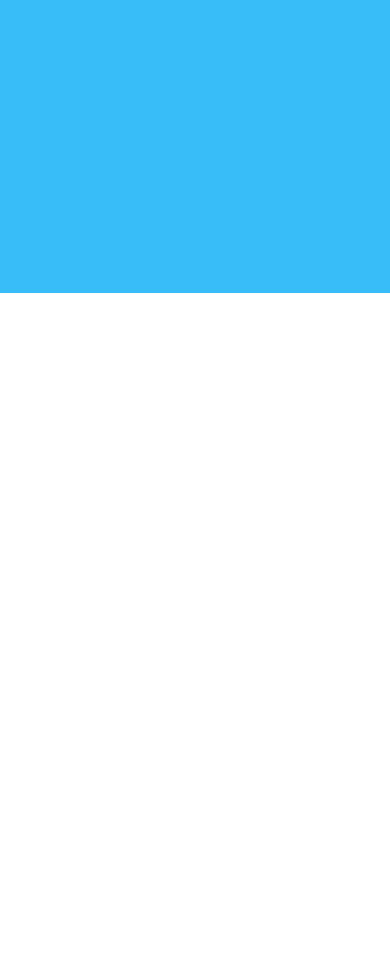
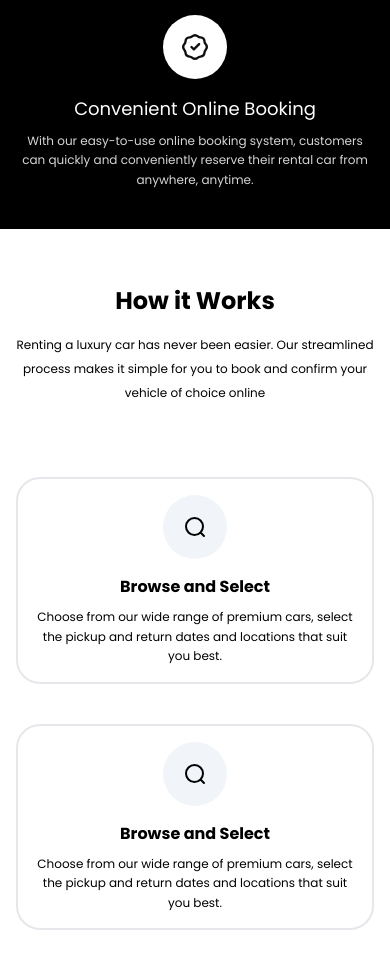
Before and after one commit to mrcelino/CarHub, a Next.js app: page / in a window 390 px wide. Shown: the part 5660-6630 px from the top of the page. Before the commit the page ends 5953 px from the top, so only its background shows below. Built offline with nearby package versions, Linux system fonts and the light colour scheme.

Commit message:
Updated home page with new components and layout

```diff
--- a/src/app/page.tsx
+++ b/src/app/page.tsx
@@ -3,9 +3,29 @@ import Link from "next/link";
 import Image from "next/image";
 import { useState } from "react";
 import {FiX, FiMenu } from "react-icons/fi";
-import { carBrands, carTypes, BrandProps } from './lib/data';
+import { AboutData, carBrands, carTypes, BrandProps, AboutProps } from './lib/data';
 
-
+function Guide(){
+  return(
+    <>
+      <div className="flex flex-col md:flex-row items-center justify-center bg-white rounded-3xl md:-mr-20 p-4 md:p-8 gap-4 md:gap-10 border-2">
+        <div className="flex items-center justify-center bg-slate-100 rounded-full size-16">
+          <Image
+            src="/ic_search.svg"
+            alt="BMW"
+            width={500}
+            height={500}
+            className="size-6"
+          />
+        </div>
+        <div className="flex flex-col text-black text-center md:text-left gap-2 md:gap-0">
+          <h2 className="text-base md:text-lg font-semibold">Browse and Select</h2>
+          <h2 className="text-xs md:text-base max-w-md leading-relaxed">Choose from our wide range of premium cars, select the pickup and return dates and locations that suit you best.</h2>
+        </div>
+      </div>
+    </>
+  )
+}
 
 function Brand({ name, image }: BrandProps) {
   return(
@@ -40,13 +60,52 @@ function CarType({ name, image }: BrandProps) {
     </>
   )
 }
-export default function Home() {
+
+function AboutItem({ name, image, desc }: AboutProps) {
+  return (
+    <div className="flex-col flex items-center justify-center mx-4 mb-10">
+      <div className="flex items-center justify-center bg-white rounded-full size-16">
+        <Image
+          src={image}
+          alt={name}
+          width={200}
+          height={200}
+          className="size-7"
+        />
+      </div>
+      <h2 className="text-white text-center mt-4 font-medium text-lg">{name}</h2>
+      <h2 className="text-[#D6D6D6] text-center mt-2 max-w-md leading-relaxed text-xs md:text-base">
+        {desc}
+      </h2>
+    </div>
+  );
+}
+
+function About(){
+  return(
+    <>
+      <section className="flex flex-col items-center justify-center bg-fixed w-full min-h-[600px] bg-black">
+          <div className=" text-white text-center p-4 mt-10 md:mt-0">
+            <h2 className="text-2xl md:text-5xl mb-4 md:mb-8 font-medium">Our Service & Benefits</h2>
+            <h2 className="md:max-w-[50rem] leading-loose text-xs md:text-lg">To make renting easy and hassle-free, we provide a variety of services and advantages. We have you covered with a variety of vehicles and flexible rental terms.</h2>
+          </div>
+          <div className="flex flex-col gap-10 md:gap-0 md:flex-row justify-center mt-10 md:mt-20">
+            {AboutData.map((about, index) => (
+              <AboutItem key={index} {...about} />
+            ))}
+          </div>
+      </section>
+    </>
+  )
+}
+
+function Navbar(){
   const [isMenuOpen, setIsMenuOpen] = useState(false);
 
   const toggleMenu = () => {
     setIsMenuOpen(!isMenuOpen);
   };
-  return (
+  return(
     <>
       <nav className="sticky z-50 top-0 left-0 w-full bg-black text-white p-4">
         <div className="container mx-auto flex justify-between items-center">
@@ -80,12 +139,27 @@ export default function Home() {
           </div>
         </div>
       </nav>
+    </>
+  )
+}
+
+function Hero(){
+  return(
+    <>
       <section className="relative flex items-center sm:items-start sm:pt-32 -mt-16 justify-center min-h-screen sm:bg-hero-pattern bg-black bg-no-repeat bg-cover bg-center">
         <div className="z-10 text-center text-white max-w-64 sm:max-w-lg">
           <h1 className="text-2xl sm:text-5xl font-medium leading-snug sm:leading-snug">Behind Every Wheel, A new story begins</h1>
         </div>
       </section>
-      <section className="w-full min-h-[1000px]">
+    </>
+  )
+}
+export default function Home() {
+  return (
+    <>
+      <Navbar/>
+      <Hero/>
+      <section className="w-full">
         <div className="lg:m-20">
             <div className="mb-20">
               <h2 className="text-3xl mb-10 font-bold">Rent by Brands</h2>
@@ -104,11 +178,31 @@ export default function Home() {
               </div>
             </div>
         </div>
+      </section>
+      <About/>
 
 
-      </section>
-      <section className="bg-fixed w-full min-h-[1000px] bg-sky-400">
-
+      <section className="flex flex-col items-center justify-center bg-fixed w-full min-h-[600px] bg-white">
+        <div className=" text-black text-center p-4 mt-10">
+          <h2 className="text-2xl md:text-5xl mb-4 md:mb-8 font-semibold">How it Works</h2>
+          <h2 className="md:max-w-[50rem] leading-loose text-xs md:text-lg">Renting a luxury car has never been easier. Our streamlined process makes it simple for you to book and confirm your vehicle of choice online</h2>
+        </div>
+        <div className="flex w-full min-h-[500px] md:px-24 relative mt-10 md:mt-0">
+          <div className="flex flex-col gap-10 md:gap-4 p-4 md:p-0 w-full lg:w-[45%] lg:my-10 relative">
+            <Guide/>
+            <Guide/>
+            <Guide/>
+          </div>
+          <div className="hidden lg:flex w-[55%]  justify-center items-center bg-slate-100 rounded-[40px]">
+            <Image
+              src="/bmw.png"
+              alt="BMW"
+              width={500}
+              height={500}
+              className=""
+            />
+          </div>
+        </div>
       </section>
     </>
   );
```
